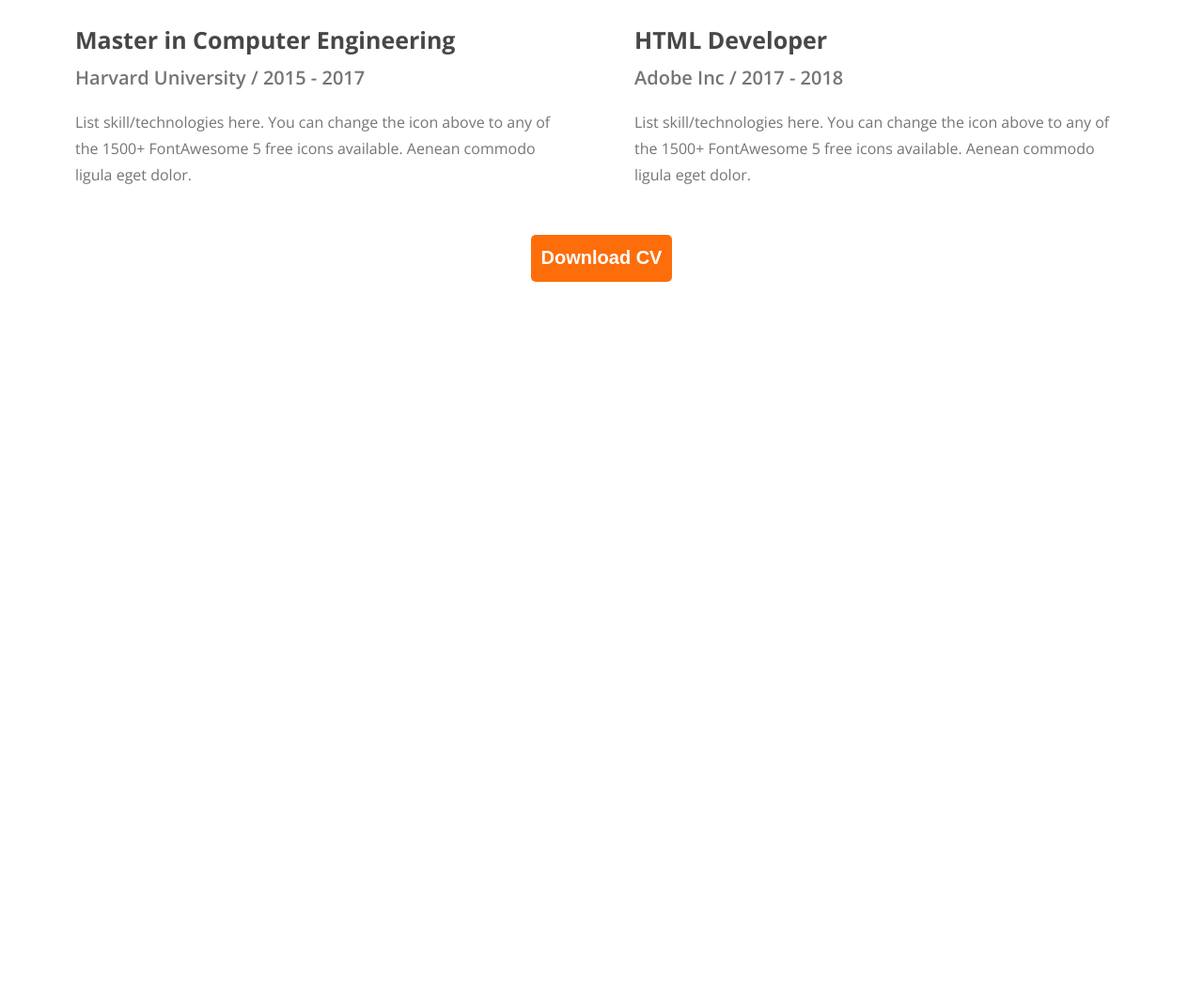
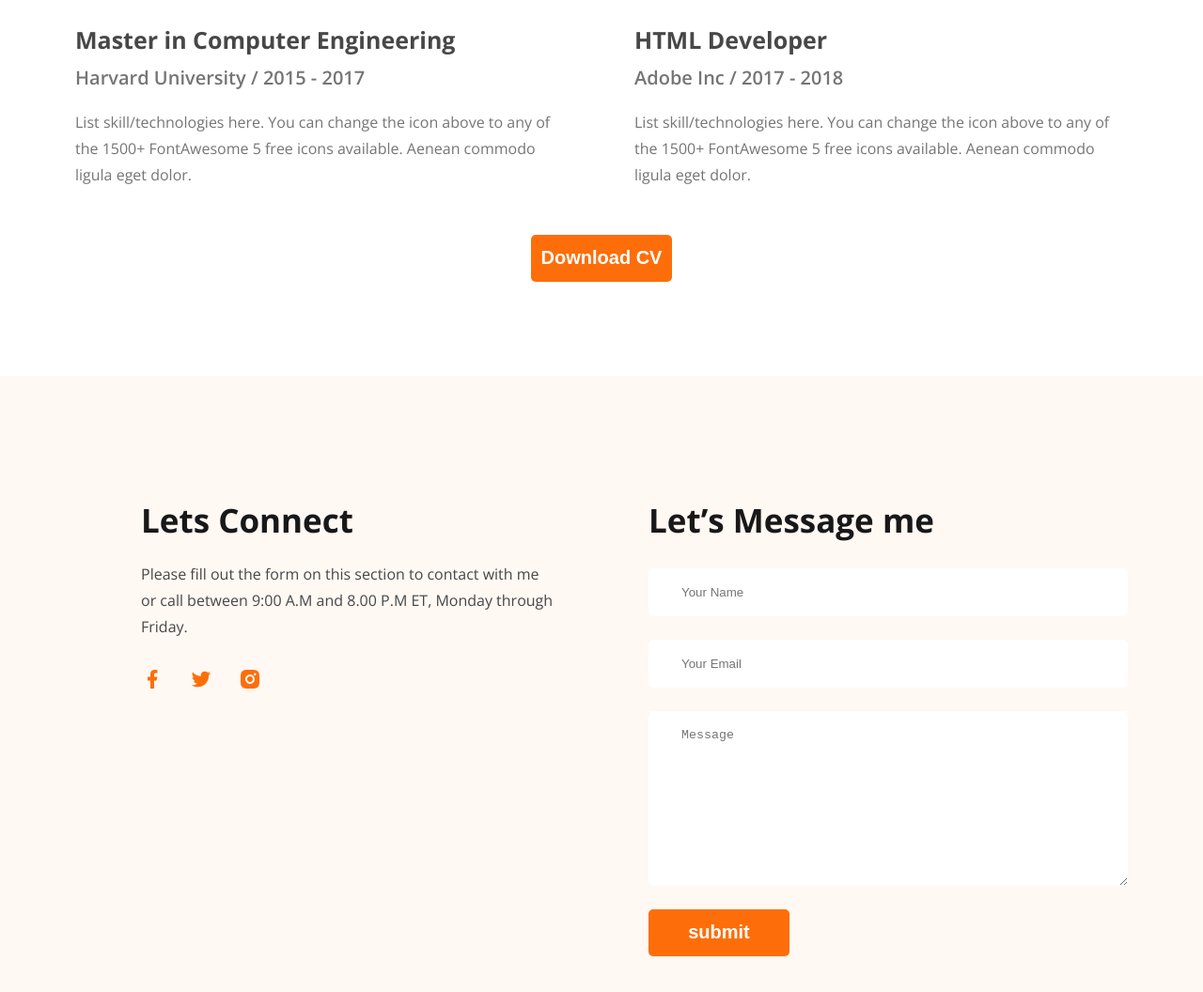
Before and after one commit to web-debasish1996/my-portfolio-website-repo, a plain HTML site: page index.html in a window 1280 px wide. Shown: the part 2871-3927 px from the top of the page at 94% size. Before the commit the page ends 3171 px from the top, so only its background shows below. Drawn offline with nearby package versions, Linux system fonts and the light colour scheme.

Commit message:
portfolio website created1~

```diff
--- a/index.html
+++ b/index.html
@@ -137,6 +137,26 @@
             </div>
         </section>
     </main>
+    <footer class="footer-section">
+        <div class="footer-column">
+            <h3 class="footer-title">Lets Connect</h3>
+            <p class="footer-description">Please fill out the form on this section to contact with me or call between 9:00 A.M and 8.00 P.M ET, Monday through Friday.</p>
+            <div class="social-media-links">
+                <a href="#"><img src="images/icons/facebook.png" alt=""></a>
+                <a href="#"><img src="images/icons/twitter.png" alt=""></a>
+                <a href="#"><img src="images/icons/insta.png" alt=""></a>
+            </div>
+        </div>
+        <div class="footer-column">
+            <h3 class="footer-title">Let’s Message me</h3>
+            <form class="contact" action="">
+                <input type="text" placeholder="Your Name">
+                <input type="email" name="" placeholder="Your Email" id="">
+                <textarea name="" placeholder="Message" id="" cols="30" rows="10"></textarea>
+                <input class="btn-primary" type="submit" value="submit">
+            </form>
+        </div>
+    </footer>
 
 </body>
 </html>
--- a/style.css
+++ b/style.css
@@ -247,16 +247,71 @@ main {
     font-weight: 400;
     line-height: 28px;
 }
-.resume-container hr{
+
+.resume-container hr {
     margin: 30px 0;
 }
-.resume-column-1{
+
+.resume-column-1 {
     margin-right: ;
 }
-.resume-column-info{
+
+.resume-column-info {
     margin-right: 70px;
 }
-.download-cv{
+
+.download-cv {
     margin-top: 50px;
     text-align: center;
 }
+
+/* Footer Section */
+
+.footer-section {
+    display: flex;
+    gap: 100px;
+    margin-top: 100px;
+    padding: 130px 150px;
+    background: #FFF8F3;
+    text-align: left;
+}
+
+.footer-title {
+    color: #181818;
+    font-size: 35px;
+    font-weight: 700;
+}
+
+.footer-description {
+    color: #474747;
+    font-size: 16px;
+    font-weight: 400;
+    line-height: 28px;
+    margin-top: 20px;
+    margin-bottom: 30px;
+}
+
+.footer-column {
+    width: 50%;
+}
+
+.contact input[type="text"],
+input[type="email"],
+textarea {
+    display: block;
+    margin-bottom: 25px;
+    padding: 18px 35px;
+    color: #757575;
+    border-radius: 5px;
+    background: #FFF;
+    border: 0;
+    width: 100%;
+}
+
+.social-media-links a {
+    margin-right: 24px;
+}
+
+.contact {
+    margin-top: 28px;
+}
```
